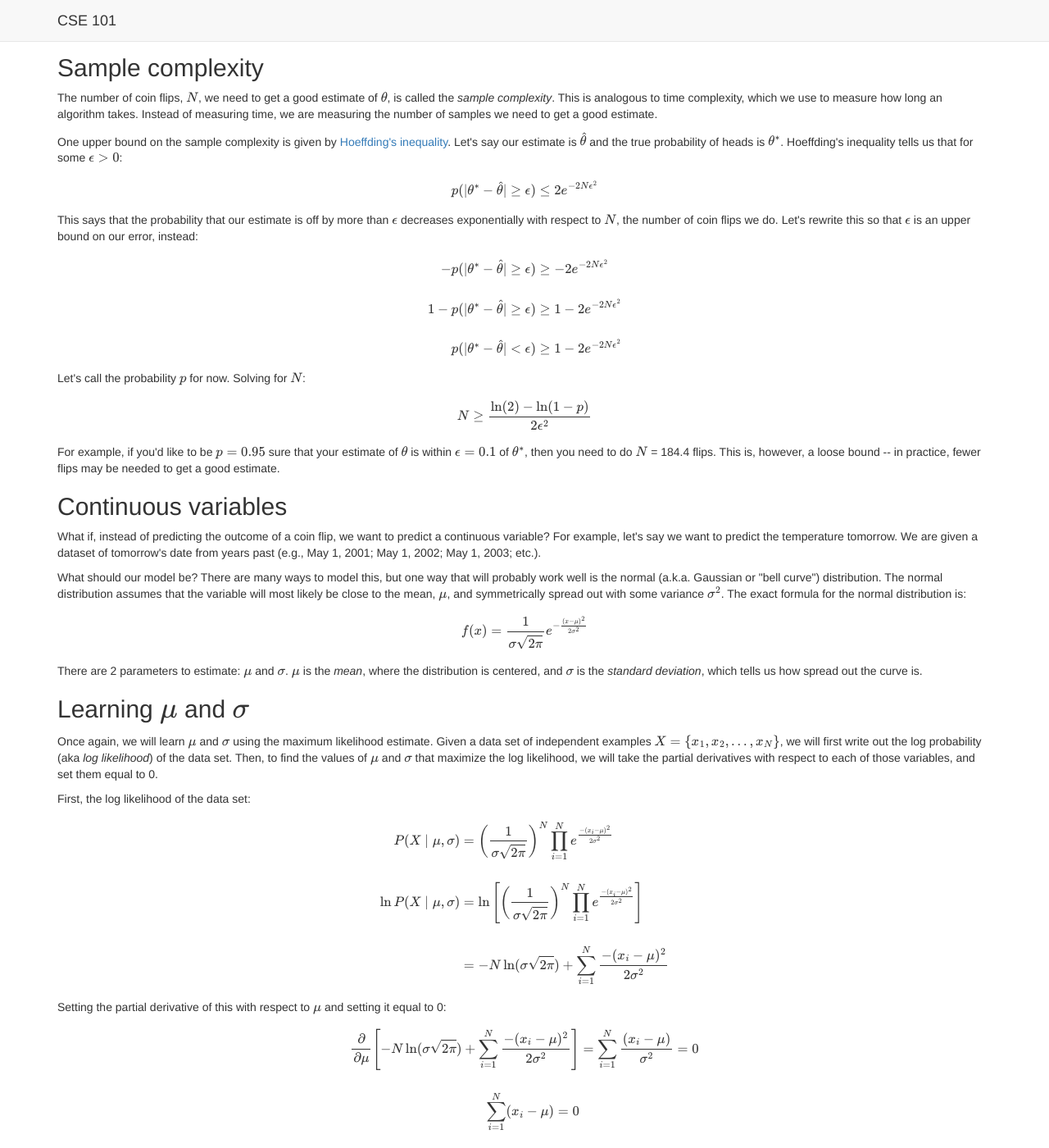
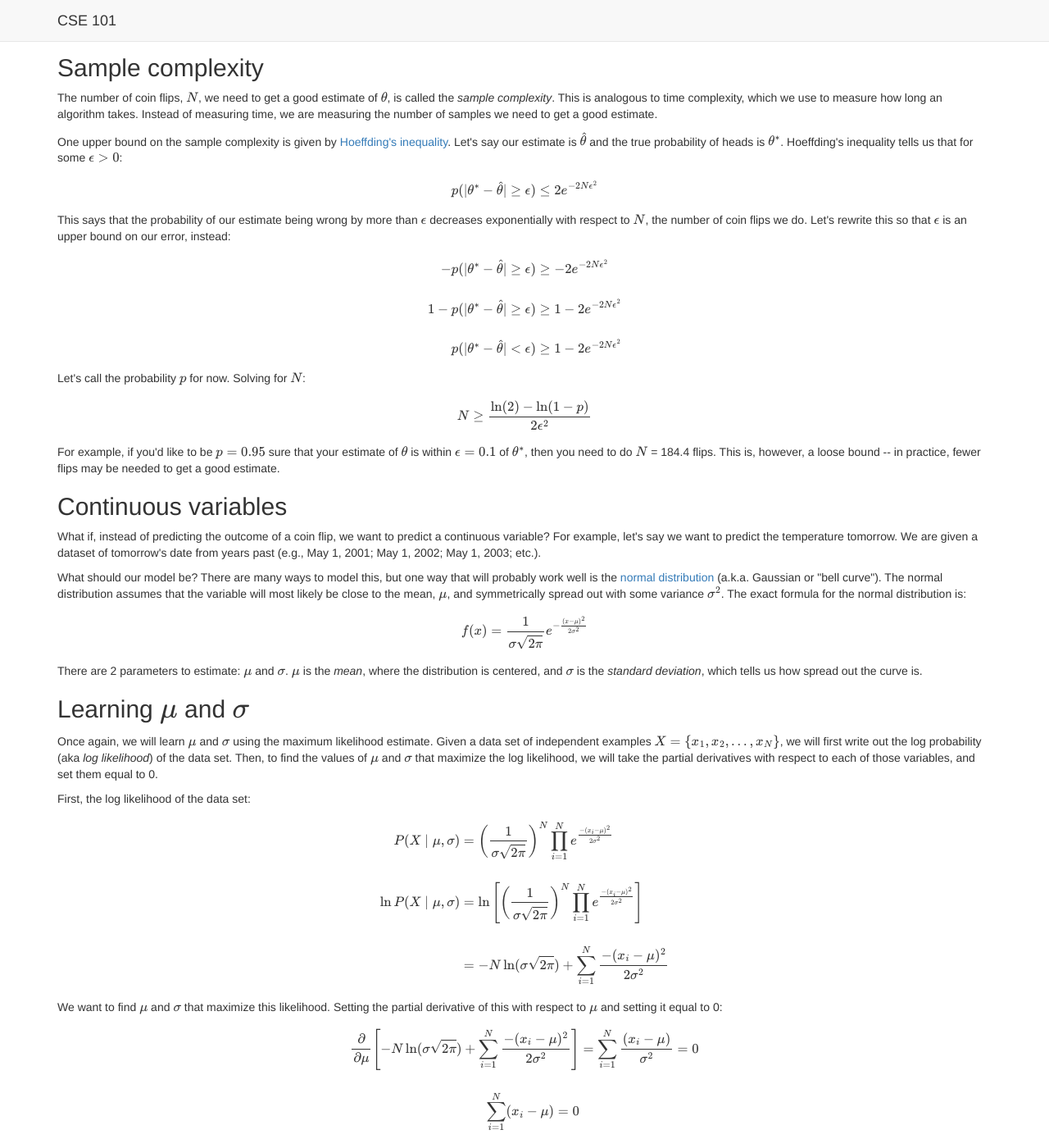
Before and after one commit to jstnhuang/cse101, a Jekyll site: the page built from notes/machine-learning/point-estimation.html, in a window 1280 px wide and 1400 px high, scrolled down 1246 px. Shown: the whole window at 82% size. Built offline with Jekyll 4.4.1, drawn with Linux system fonts in a browser that asks for light colours; nearby versions of some CDN libraries; formulas are drawn with MathJax 3; some of the changed text lies outside the part shown.

Commit message:
Various updates.

```diff
--- a/notes/machine-learning/point-estimation.html
+++ b/notes/machine-learning/point-estimation.html
@@ -38,7 +38,7 @@ $$
 \hat{\theta} = \argmax_\theta \ln \left(\theta^{n_h} (1 - \theta)^{n_t}\right)
 $$
 
-<p>Our approach to computing the argmax is from calculus: we will take the derivative of the equation, and set it to 0. In a more rigorous setting, we would check to make sure that we've actually found a local maximum, but we will skip that here.</p>
+<p>Our approach to computing the argmax is from calculus: we will take the derivative of the equation, and set it to 0. In a more rigorous setting, we would check to make sure that we've actually found a local maximum, but we won't bother to do that now, because likelihood function is <em>convex</em> (more on that later).</p>
 
 $$
 \begin{align}
@@ -66,7 +66,7 @@ $$
 p(\lvert\theta^* - \hat{\theta}\rvert \ge \epsilon) \le 2 e^{-2 N \epsilon^2}
 $$
 
-<p>This says that the probability that our estimate is off by more than $\epsilon$ decreases exponentially with respect to $N$, the number of coin flips we do. Let's rewrite this so that $\epsilon$ is an upper bound on our error, instead:</p>
+<p>This says that the probability of our estimate being wrong by more than $\epsilon$ decreases exponentially with respect to $N$, the number of coin flips we do. Let's rewrite this so that $\epsilon$ is an upper bound on our error, instead:</p>
 $$
 \begin{align}
   -p(\lvert\theta^* - \hat{\theta}\rvert \ge \epsilon) & \ge -2 e^{-2 N \epsilon^2}\\\\
@@ -85,7 +85,7 @@ $$
 <h2>Continuous variables</h2>
 <p>What if, instead of predicting the outcome of a coin flip, we want to predict a continuous variable? For example, let's say we want to predict the temperature tomorrow. We are given a dataset of tomorrow's date from years past (e.g., May 1, 2001; May 1, 2002; May 1, 2003; etc.).</p>
 
-<p>What should our model be? There are many ways to model this, but one way that will probably work well is the normal (a.k.a. Gaussian or "bell curve") distribution. The normal distribution assumes that the variable will most likely be close to the mean, $\mu$, and symmetrically spread out with some variance $\sigma^2$. The exact formula for the normal distribution is:</p>
+<p>What should our model be? There are many ways to model this, but one way that will probably work well is the <a href="http://en.wikipedia.org/wiki/Normal_distribution">normal distribution</a> (a.k.a. Gaussian or "bell curve"). The normal distribution assumes that the variable will most likely be close to the mean, $\mu$, and symmetrically spread out with some variance $\sigma^2$. The exact formula for the normal distribution is:</p>
 
 $$f(x) = \frac{1}{\sigma \sqrt{2\pi}} e^{-\frac{(x-\mu)^2}{2\sigma^2}}$$
 
@@ -103,7 +103,7 @@ $$
 \end{align}
 $$
 
-<p>Setting the partial derivative of this with respect to $\mu$ and setting it equal to 0:</p>
+<p>We want to find $\mu$ and $\sigma$ that maximize this likelihood. Setting the partial derivative of this with respect to $\mu$ and setting it equal to 0:</p>
 $$
 \begin{align}
   \frac{\partial}{\partial \mu} \left[-N \ln(\sigma \sqrt{2 \pi}) + \sum_{i=1}^N \frac{-(x_i - \mu)^2}{2 \sigma^2}\right] &= \sum_{i=1}^N \frac{(x_i - \mu)}{\sigma^2} = 0 \\\\
```
